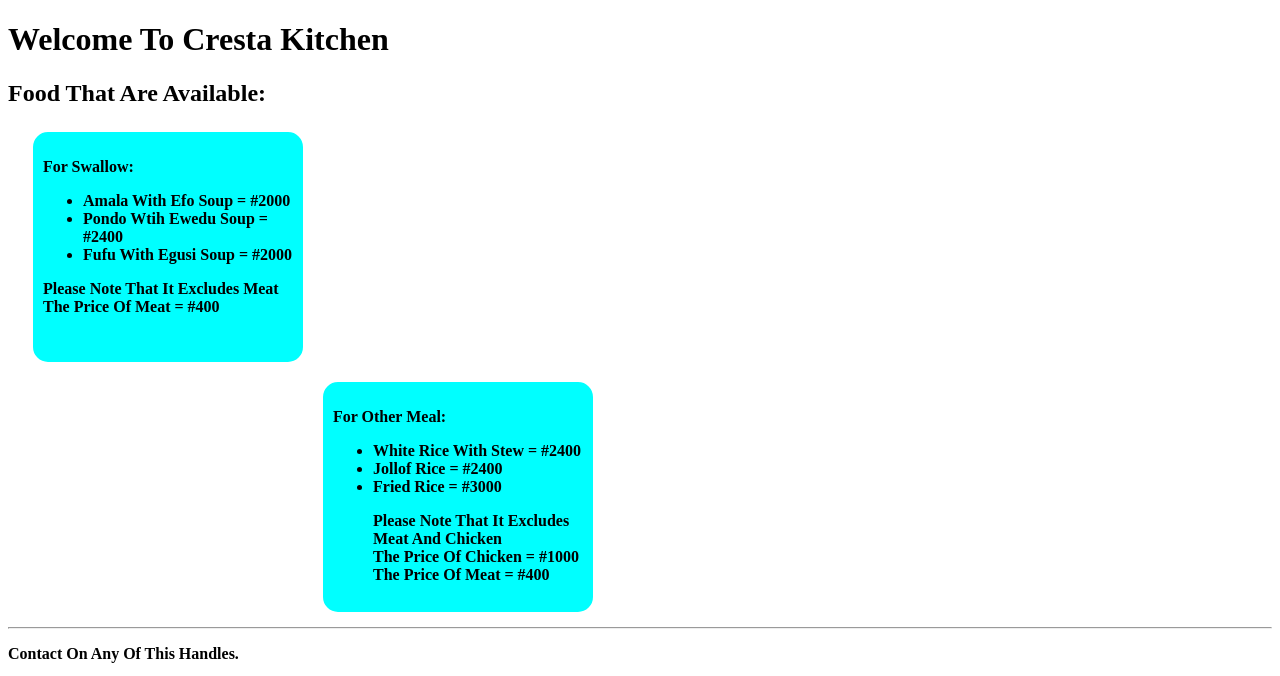
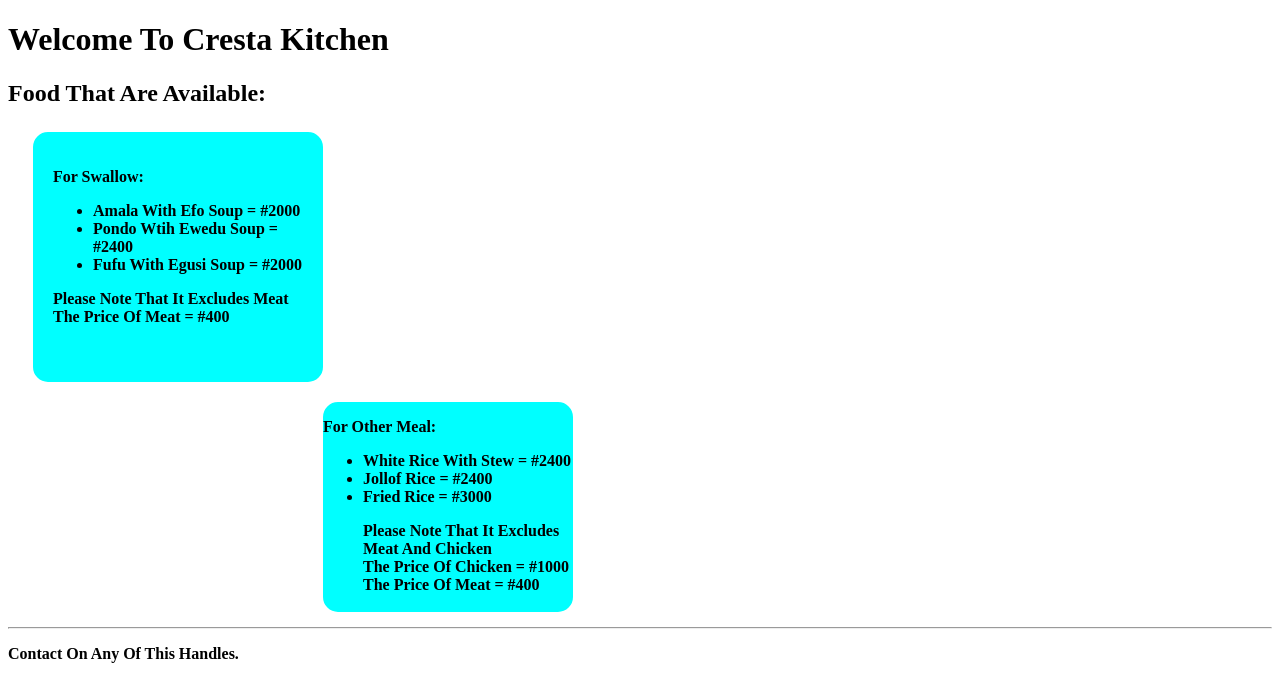
Before and after one commit to wizzyonu/index-food, a plain HTML site: page Feeding/cresta.html in a window 1280 px wide. Shown: the top 676 px of the page. Drawn offline with Linux system fonts and the light colour scheme.

Commit message:
Add files via upload

```diff
--- a/Feeding/cresta.html
+++ b/Feeding/cresta.html
@@ -9,7 +9,7 @@
             height: 210px;
             width: 250px;
             background-color: aqua;
-            padding: 10px;
+            padding: 20px;
             border-radius: 20px;
             border: 5px solid white;
             position: relative;
@@ -19,7 +19,7 @@
             height: 210px;
             width: 250px;
             background-color: aqua;
-            padding: 10px;
+            padding: 20%px;
             margin: 10px;
             border-radius: 20px;
             border: 5px solid white;
```
Also changed, not shown: Feeding/marigold.html (+2 -2 lines), Feeding/tastyvine.html (+2 -2 lines).
